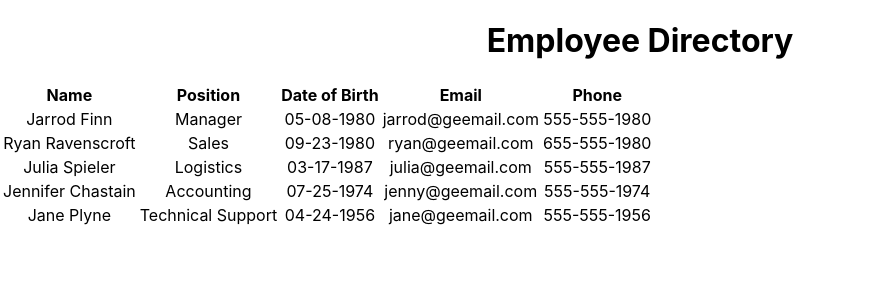
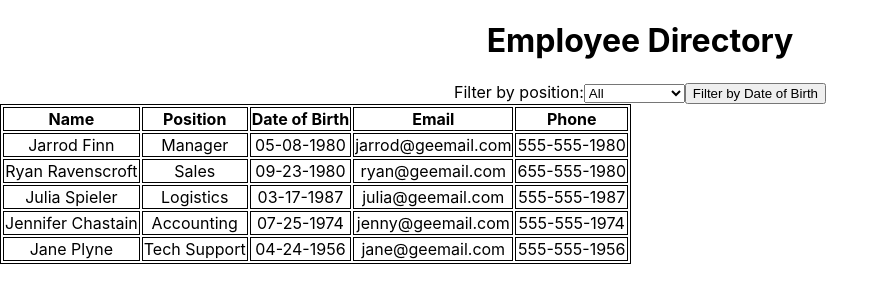
Before and after one commit to jarrodfinn/Employee-Directory, a React (Create React App) app: page / in a window 1280 px wide. Shown: the top 302 px of the page, without its empty margins (0-889 px from the left). Built offline with nearby package versions, Linux system fonts and the light colour scheme.

Commit message:
updated dataArea.js sorting

```diff
--- a/package.json
+++ b/package.json
@@ -6,6 +6,7 @@
     "@testing-library/jest-dom": "^4.2.4",
     "@testing-library/react": "^9.5.0",
     "@testing-library/user-event": "^7.2.1",
+    "moment": "^2.24.0",
     "react": "^16.13.1",
     "react-dom": "^16.13.1",
     "react-scripts": "3.4.1"
--- a/public/employees.json
+++ b/public/employees.json
@@ -34,7 +34,7 @@
   {
     "id": "5",
     "name": "Jane Plyne",
-    "position": "Technical Support",
+    "position": "Tech Support",
     "dob": "04-24-1956",
     "email": "jane@geemail.com",
     "phone": "555-555-1956"
--- a/src/App.css
+++ b/src/App.css
@@ -36,3 +36,7 @@
     transform: rotate(360deg);
   }
 }
+
+table, th, td {
+  border: 1px solid black;
+}
--- a/src/components/dataArea.js
+++ b/src/components/dataArea.js
@@ -4,46 +4,74 @@
 
 import React, { Component } from "react";
 import App from "../App";
+import Moment from "moment";
 
 export default class DataArea extends Component {
   state = {
     //componentDidMount
     employees: [],
+    allEmployees: [],
+    isLoading: true,
     order: "descend",
     filteredUsers: [{}],
   };
   headings = ["name..."];
 
   componentDidMount() {
-    //page loads, fetch "employees" from json, set state of users and filteredusers to the result
     fetch("/employees.json")
       .then(function (response) {
         return response.json();
       })
       .then((response) => {
-        this.setState({ employees: response });
+        this.setState({ employees: response, allEmployees: response, isLoading: false });
       })
       .catch((error) => {
         console.log(error);
       });
   }
-  handleSearchChange() {
-    //filter out users
+
+  handlePositionChange = (event) => {
+    const position = event.target.value;
+    if (position === "All") {
+      this.setState({ employees: this.state.allEmployees });
+    } else {
+      this.setState({
+        employees: this.state.allEmployees.filter(function (employee) {
+          if (employee.position === position) {
+            return true;
+          }
+          return false;
+        }),
+      });
+    }
+  };
+
+  sortByDateOfBirth = () => {
+    this.setState({
+      employees: this.state.employees.sort(function (a, b) {
+        var dateA = new Date(a.date).getTime();
+        var dateB = new Date(b.date).getTime();
+        return dateA > dateB ? 1 : -1;
+      })
+    });
 }
 
-  handleSort(heading) {
-    if (this.state.order === "descend") {
-      this.setState({
-        order: "ascend",
-      });
-    } else {
-      this.setState({
-        order: "descend",
-      });
+  render() {
+    if (this.state.isLoading === true) {
+      return <div>Loading...</div>;
     }
-  }
-  render() {
     return (
+      <div>
+        <label for="position">Filter by position:</label>
+        <select onChange={this.handlePositionChange} id="position">
+          <option value="All">All</option>
+          <option value="Manager">Manager</option>
+          <option value="Sales">Sales</option>
+          <option value="Logistics">Logistics</option>
+          <option value="Accounting">Accounting</option>
+          <option value="Tech Support">Tech Support</option>
+        </select>
+        <button type='button' onChange={this.sortByDateOfBirth}>Filter by Date of Birth</button>
         <table>
           <thead>
             <tr>
@@ -68,6 +96,7 @@ export default class DataArea extends Component {
             })}
           </tbody>
         </table>
+      </div>
     );
   }
 }
```
Also changed, not shown: src/components/nav.js (+8 -0 lines), 1 other file (tests, documents, lock files or other folders). Lines whose indentation alone changed are shown as unchanged.
